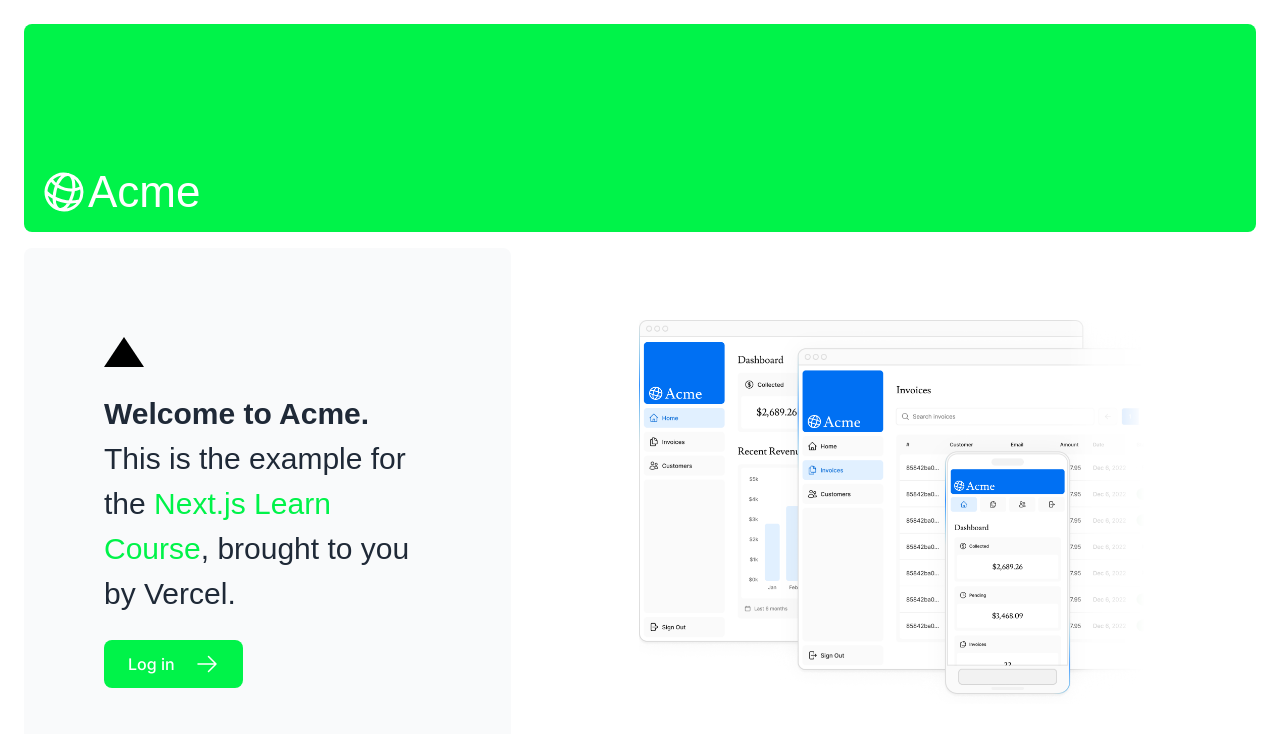
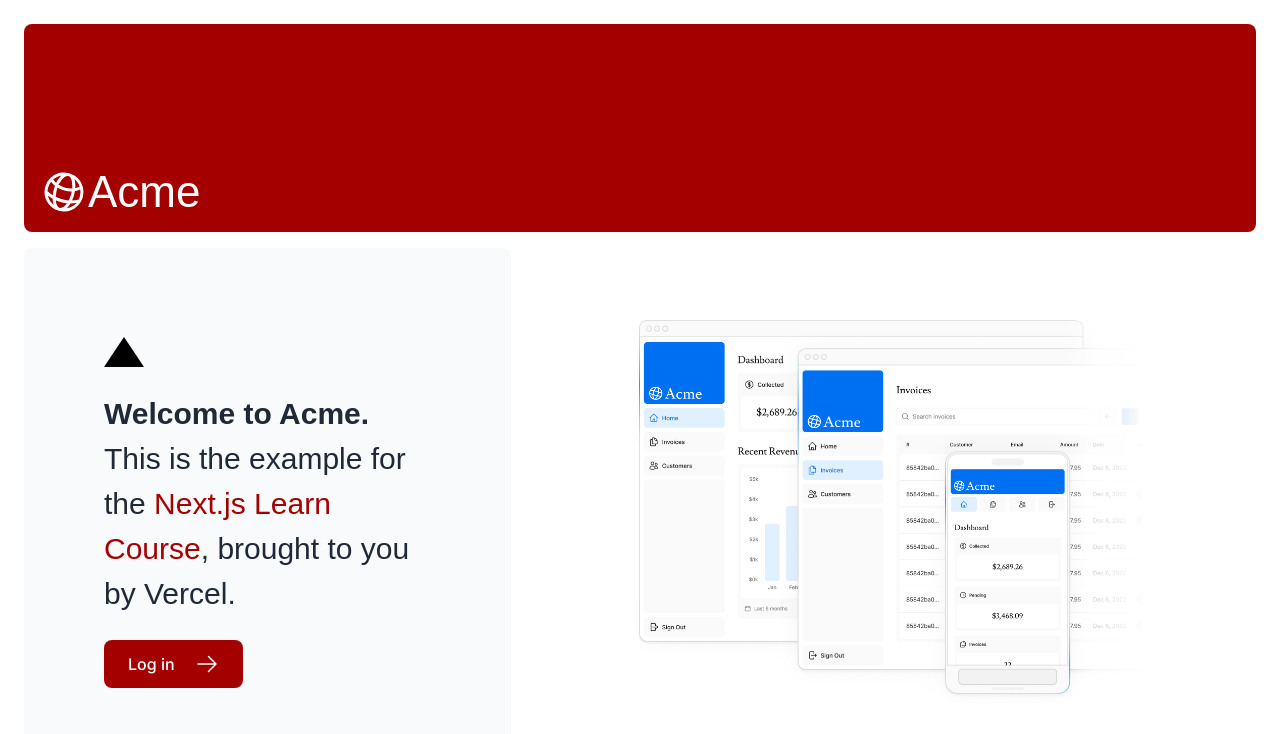
Before and after one commit to Krieger-m/NextJs-Dashboard, a Next.js app: page / in a window 1280 px wide. Shown: the top 734 px of the page. Built offline with nearby package versions, Linux system fonts and the light colour scheme; a web font is replaced by a local one.

Commit message:
changed colors

```diff
--- a/tailwind.config.ts
+++ b/tailwind.config.ts
@@ -13,9 +13,9 @@
       },
       colors: {
         blue: {
-          400: '#25fe7fff',
-          500: '#00f349ff',
-          600: '#2feb8dff',
+          400: '#d20000ff',
+          500: '#a50000ff',
+          600: '#750000ff',
         },
       },
     },
```
